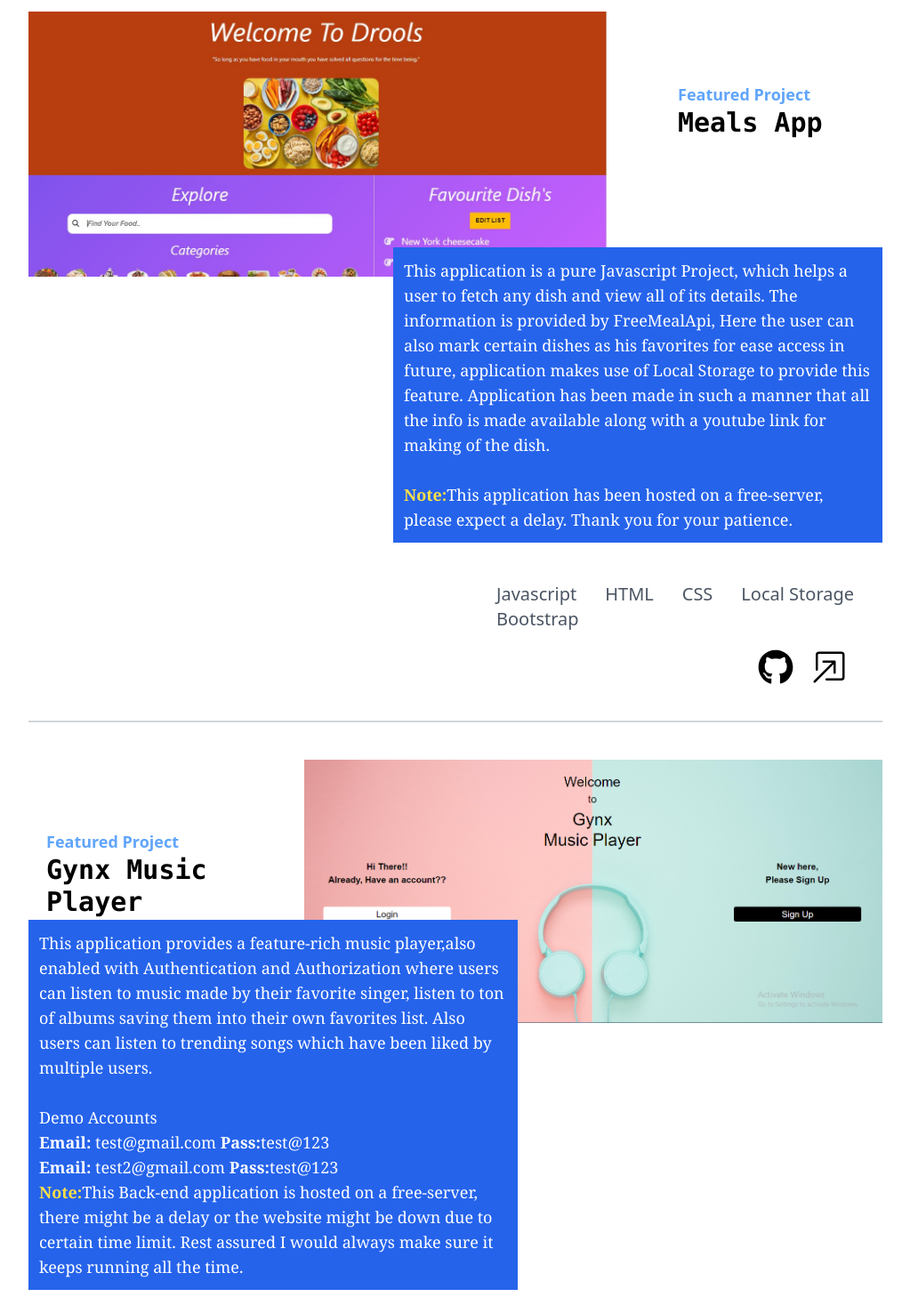
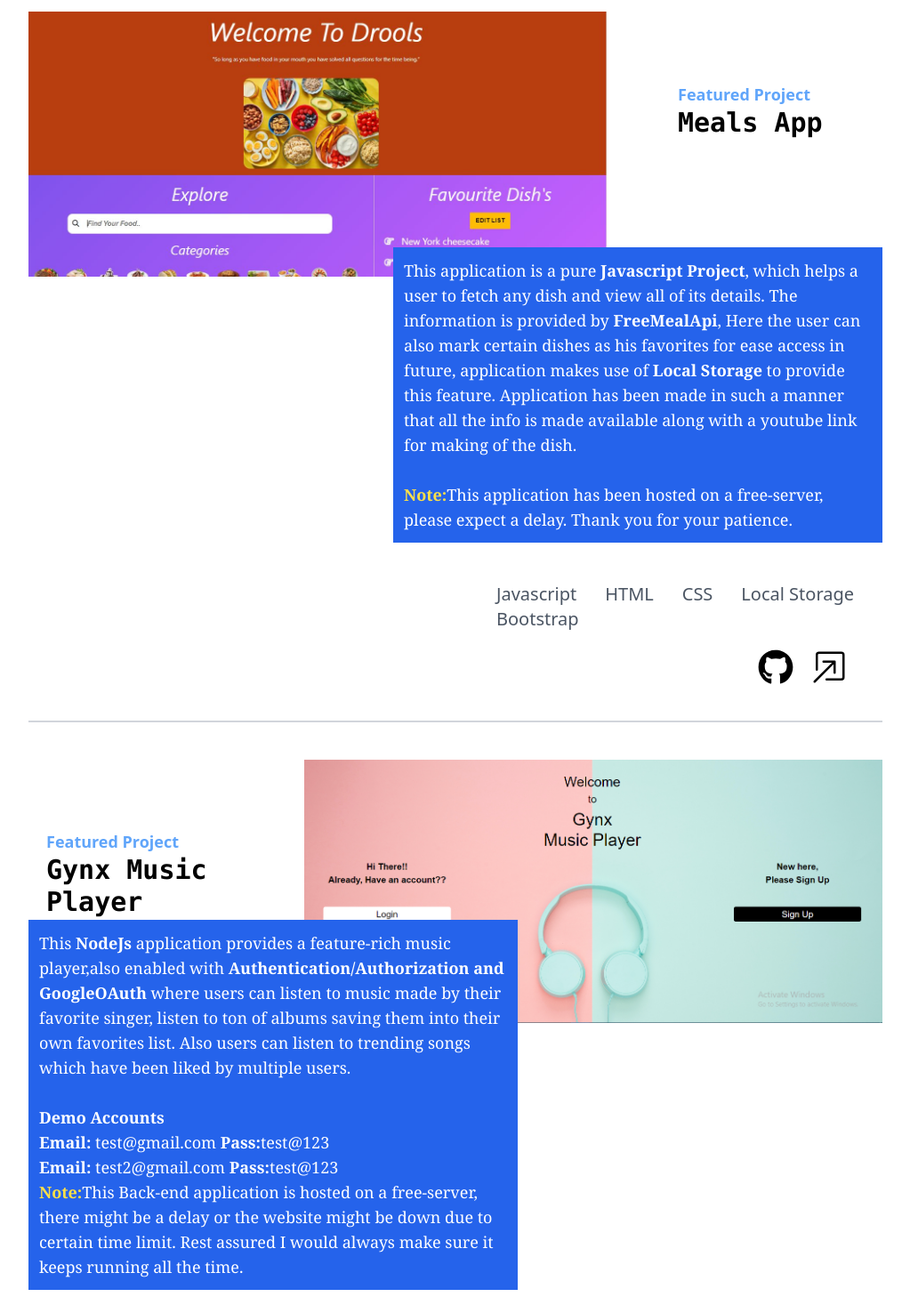
Before and after one commit to AjayBiradar5956/Portfolio, a React (Create React App) app: page / in a window 1280 px wide. Shown: the part 2698-4165 px from the top of the page at 89% size, without its empty margins (128-1151 px from the left). Built offline with nearby package versions, Linux system fonts and the light colour scheme.

Commit message:
updated style in work section

```diff
--- a/src/components/Work.js
+++ b/src/components/Work.js
@@ -38,7 +38,7 @@
                 </div>
                 <div className='h-auto text-lg font-serif text-white bg-blue-600 p-3 w-[550px] right-0 bottom-[200px] absolute'>
                     <p>
-                        This application is a pure Javascript Project, which helps a user to fetch any dish and view all of its details. The information is provided by FreeMealApi, Here the user can also mark certain dishes as his favorites for ease access in future, application makes use of Local Storage to provide this feature. Application has been made in such a manner that all the info is made available along with a youtube link for making of the dish.
+                        This application is a pure <b>Javascript Project</b>, which helps a user to fetch any dish and view all of its details. The information is provided by <b>FreeMealApi</b>, Here the user can also mark certain dishes as his favorites for ease access in future, application makes use of <b>Local Storage</b> to provide this feature. Application has been made in such a manner that all the info is made available along with a youtube link for making of the dish.
                     </p>
                     <br></br>
                     <p>
@@ -61,7 +61,7 @@
                         rel="noopener noreferrer"
                         target="_blank"
                     >
-                        <FaGithub size={40} />
+                        <FaGithub size={40} className='hover:scale-150 hover:duration-300' />
                     </a>
                     <>
                         <a
@@ -70,7 +70,7 @@
                             rel="noopener noreferrer"
                             target="_blank"
                         >
-                            <BsBoxArrowInUpRight size={40} />
+                            <BsBoxArrowInUpRight size={40} className='hover:scale-150 hover:duration-300' />
                         </a>
                     </>
                 </div>
@@ -95,9 +95,9 @@
                     />
                 </div>
                 <div className='h-auto text-lg font-serif text-white bg-blue-600 p-3 w-[550px] left-0 bottom-[200px] absolute'>
-                    <p>This application provides a feature-rich music player,also enabled with Authentication and Authorization where users can listen to music made by their favorite singer, listen to ton of albums saving them into their own favorites list. Also users can listen to trending songs which have been liked by multiple users.</p>
+                    <p>This <b>NodeJs</b> application provides a feature-rich music player,also enabled with <b>Authentication/Authorization and GoogleOAuth</b> where users can listen to music made by their favorite singer, listen to ton of albums saving them into their own favorites list. Also users can listen to trending songs which have been liked by multiple users.</p>
                     <br></br>
-                    <p>Demo Accounts</p>
+                    <p><b>Demo Accounts</b></p>
                     <p><b>Email:</b> test@gmail.com <b>Pass:</b>test@123</p>
                     <p><b>Email:</b> test2@gmail.com <b>Pass:</b>test@123</p>
                     <p>
@@ -125,7 +125,7 @@
                         rel="noopener noreferrer"
                         target="_blank"
                     >
-                        <FaGithub size={40} />
+                        <FaGithub size={40} className='hover:scale-150 hover:duration-300' />
                     </a>
                     <>
                         <a
@@ -134,7 +134,7 @@
                             rel="noopener noreferrer"
                             target="_blank"
                         >
-                            <BsBoxArrowInUpRight size={40} />
+                            <BsBoxArrowInUpRight size={40} className='hover:scale-150 hover:duration-300' />
                         </a>
                     </>
                 </div>
@@ -183,7 +183,7 @@
                         rel="noopener noreferrer"
                         target="_blank"
                     >
-                        <FaGithub size={40} />
+                        <FaGithub size={40} className='hover:scale-150 hover:duration-300' />
                     </a>
                     <>
                         <a
@@ -192,7 +192,7 @@
                             rel="noopener noreferrer"
                             target="_blank"
                         >
-                            <BsBoxArrowInUpRight size={40} />
+                            <BsBoxArrowInUpRight size={40} className='hover:scale-150 hover:duration-300' />
                         </a>
                     </>
                 </div>
```
